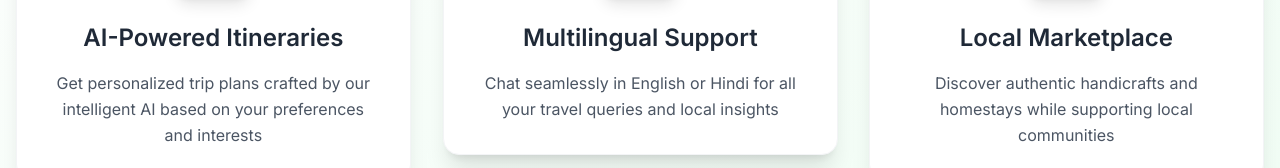
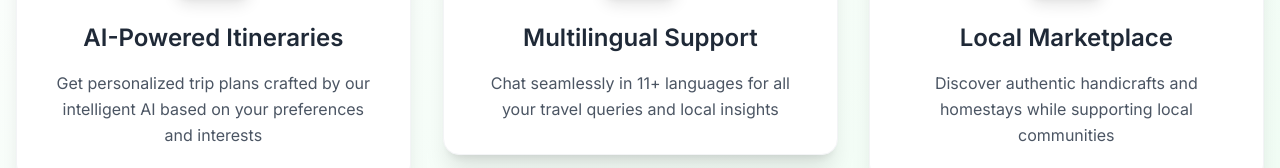
Before and after one commit to iyellalot25/jharkhand-explore, a Next.js app: page / in a window 1280 px wide. Shown: the part 1163-1331 px from the top of the page. Built offline with nearby package versions, Linux system fonts and the light colour scheme.

Commit message:
Update multilingual support text and add new map attraction
Changed the multilingual support description to reflect support for 11+ languages in Home page. Added Jagannath Temple as a new attraction in the OSMMap component.

```diff
--- a/src/app/page.tsx
+++ b/src/app/page.tsx
@@ -143,7 +143,7 @@ export default function Home() {
               {
                 icon: '🌐',
                 title: 'Multilingual Support',
-                desc: 'Chat seamlessly in English or Hindi for all your travel queries and local insights',
+                desc: 'Chat seamlessly in 11+ languages for all your travel queries and local insights',
                 color: 'from-green-500 to-emerald-500'
               },
               {
--- a/src/components/OSMMap.tsx
+++ b/src/components/OSMMap.tsx
@@ -160,6 +160,13 @@ const OSMMap = ({
       type: 'attraction',
       position: [23.44, 85.52],
       description: 'Beautiful waterfall named after Goddess Sita, near Ranchi'
+    },
+    {
+      id: 'attr24',
+      name: 'Jagannath Temple',
+      type: 'attraction',
+      position: [23.31694, 85.28167],
+      description: 'Historic 17th-century temple dedicated to Lord Jagannath, located atop a hillock in Dhurwa, Ranchi.'
     }
   ];
 
```
